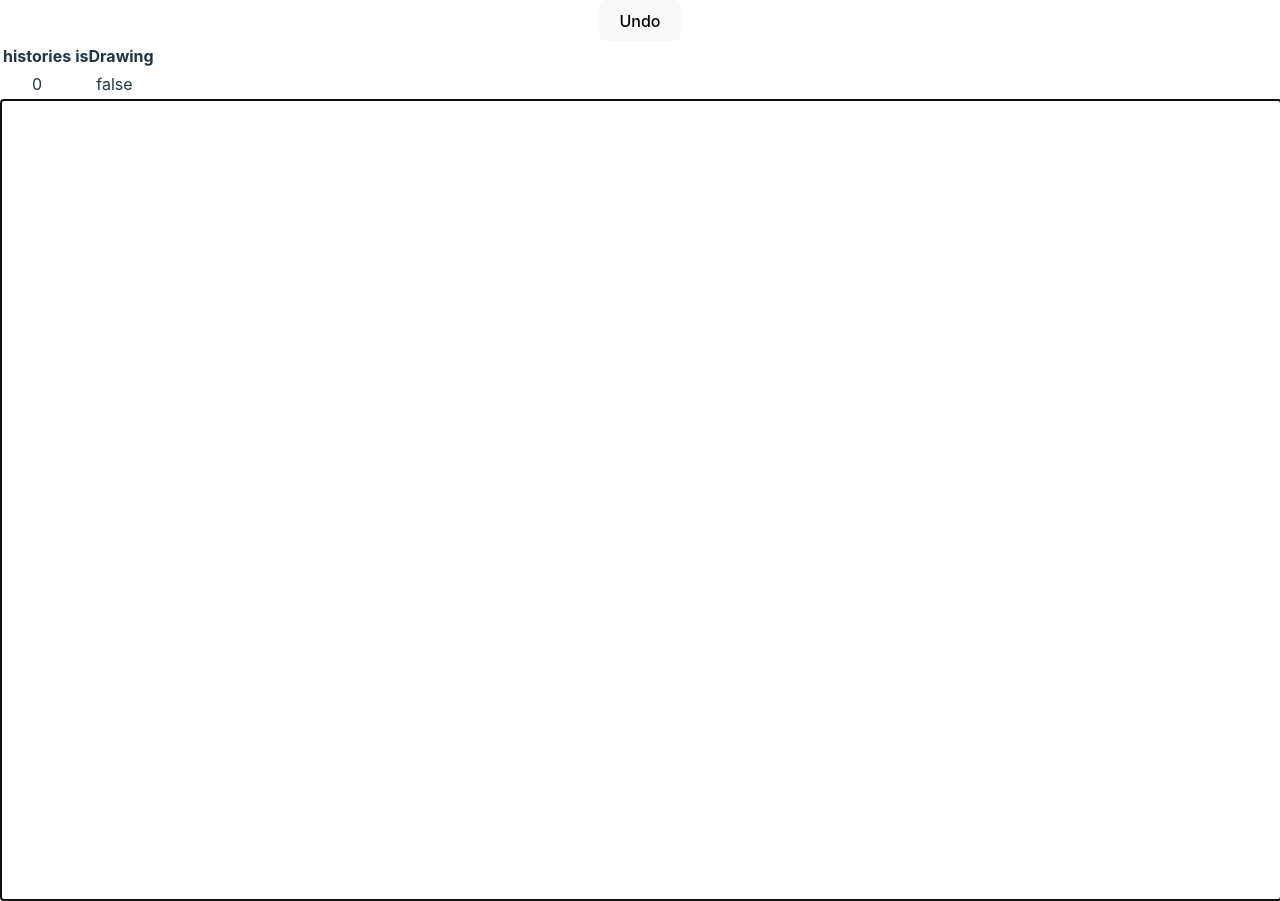
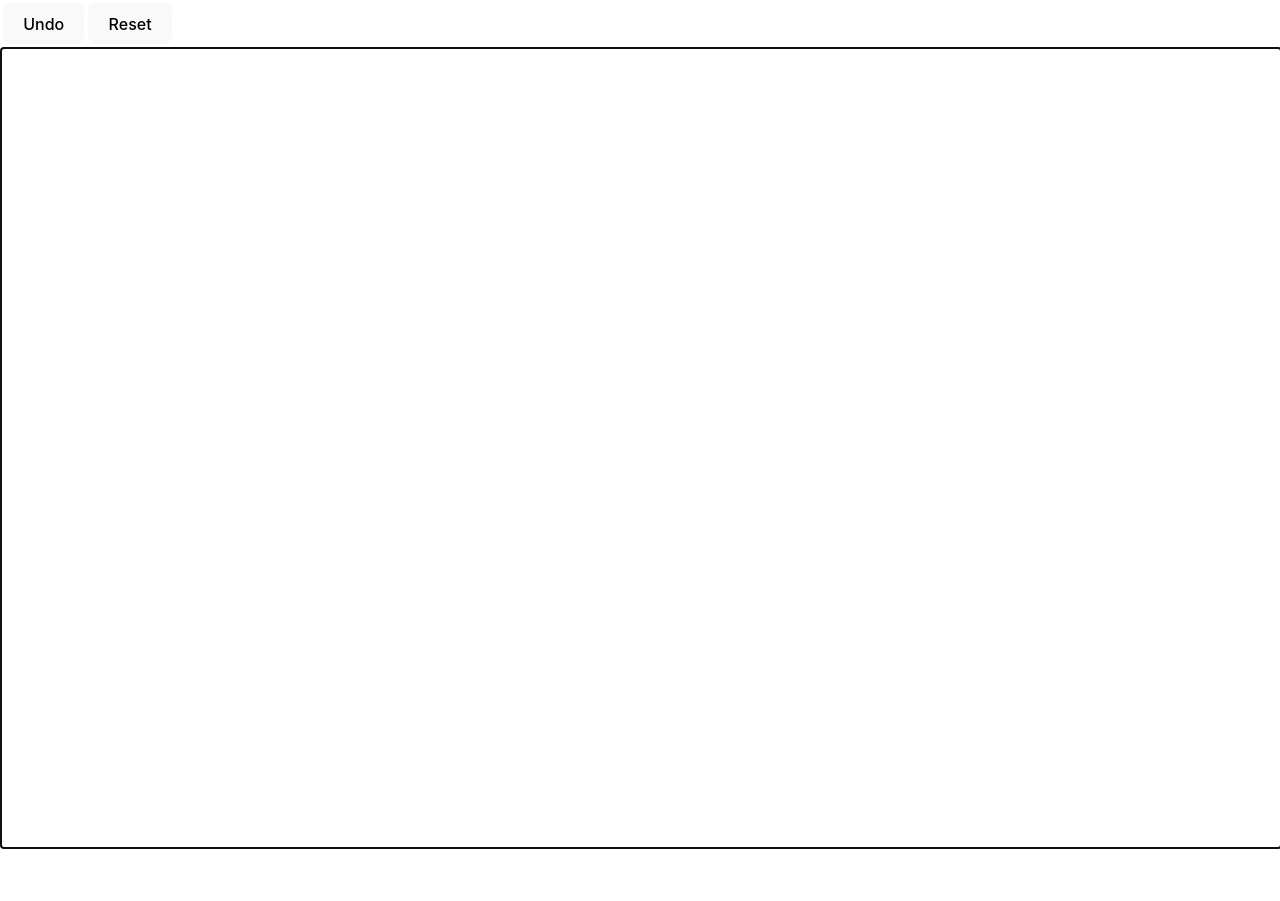
Before and after one commit to harryuan65/WhiteBoard, a React (Vite) app: page / in a window 1280 px wide. After the commit the page ends 849 px from the top, so only its background shows below. Built offline with nearby package versions, Linux system fonts and the light colour scheme.

Commit message:
feat: adding reset btn

```diff
--- a/src/components/WhiteBoard/index.tsx
+++ b/src/components/WhiteBoard/index.tsx
@@ -8,9 +8,15 @@ const Whiteboard: React.FC = () => {
   const [stroked, setStroked] = useState(0);
   const [history, setHistory] = useState<string[]>([]);
 
+  const handleReset = () => {
+    const canvas = canvasRef.current!;
+    const ctx = canvas.getContext('2d')!;
+    ctx.clearRect(0, 0, canvas.width, canvas.height);
+    setHistory([]);
+  };
+
   const handleUndo = () => {
-    if (!canvasRef.current) return;
-    const canvas = canvasRef.current;
+    const canvas = canvasRef.current!;
     const ctx = canvas.getContext('2d')!;
 
     if (history.length > 0) {
@@ -105,24 +111,15 @@ const Whiteboard: React.FC = () => {
 
   return (
     <>
-      <button
-        onClick={() => {
-          handleUndo();
-        }}
-      >
-        Undo
-      </button>
       <table>
-        <thead>
-          <tr>
-            <th>histories</th>
-            <th>isDrawing</th>
-          </tr>
-        </thead>
         <tbody>
           <tr>
-            <td>{history.length}</td>
-            <td>{isDrawing ? 'true' : 'false'}</td>
+            <td>
+              <button onClick={handleUndo}>Undo</button>
+            </td>
+            <td>
+              <button onClick={handleReset}>Reset</button>
+            </td>
           </tr>
         </tbody>
       </table>
```
